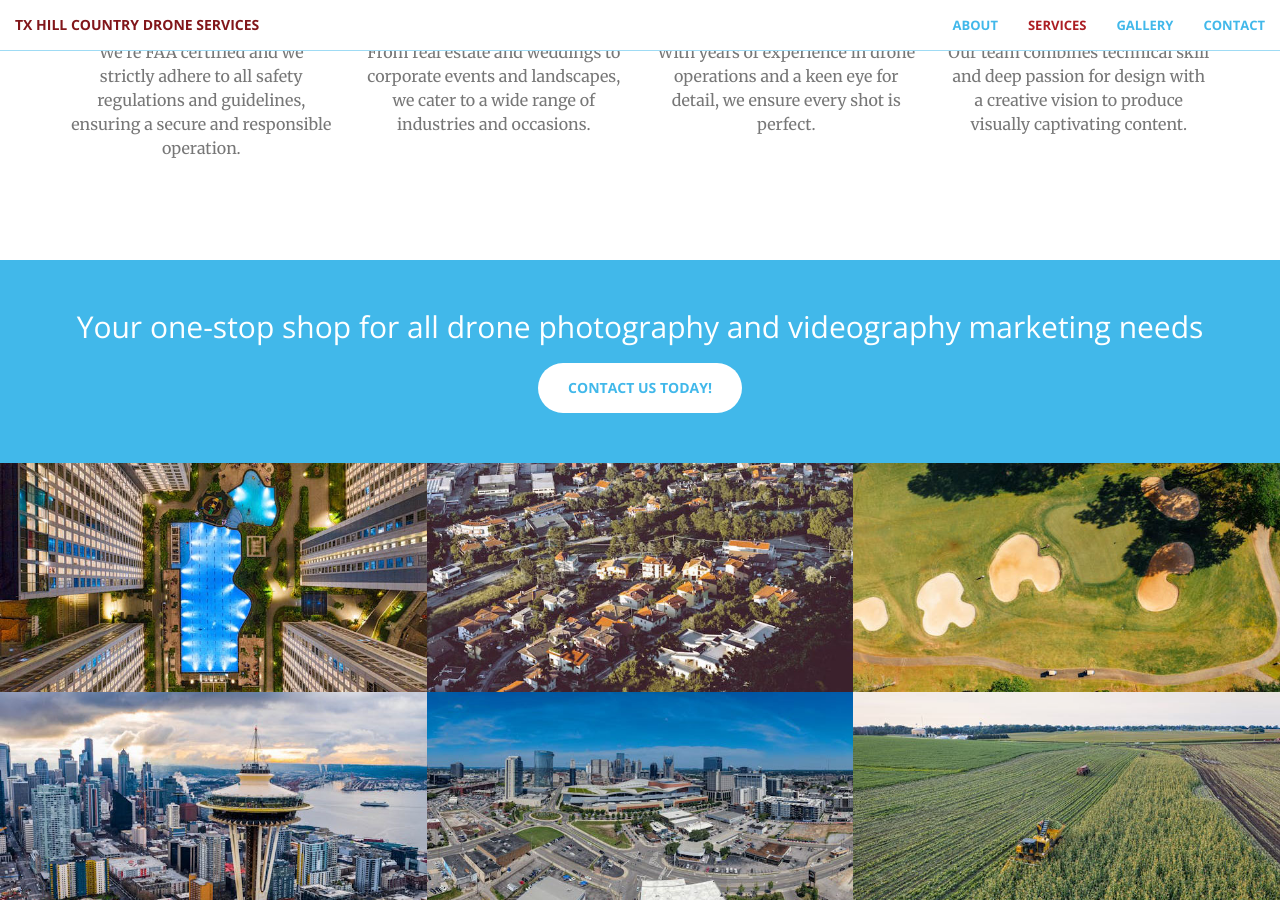
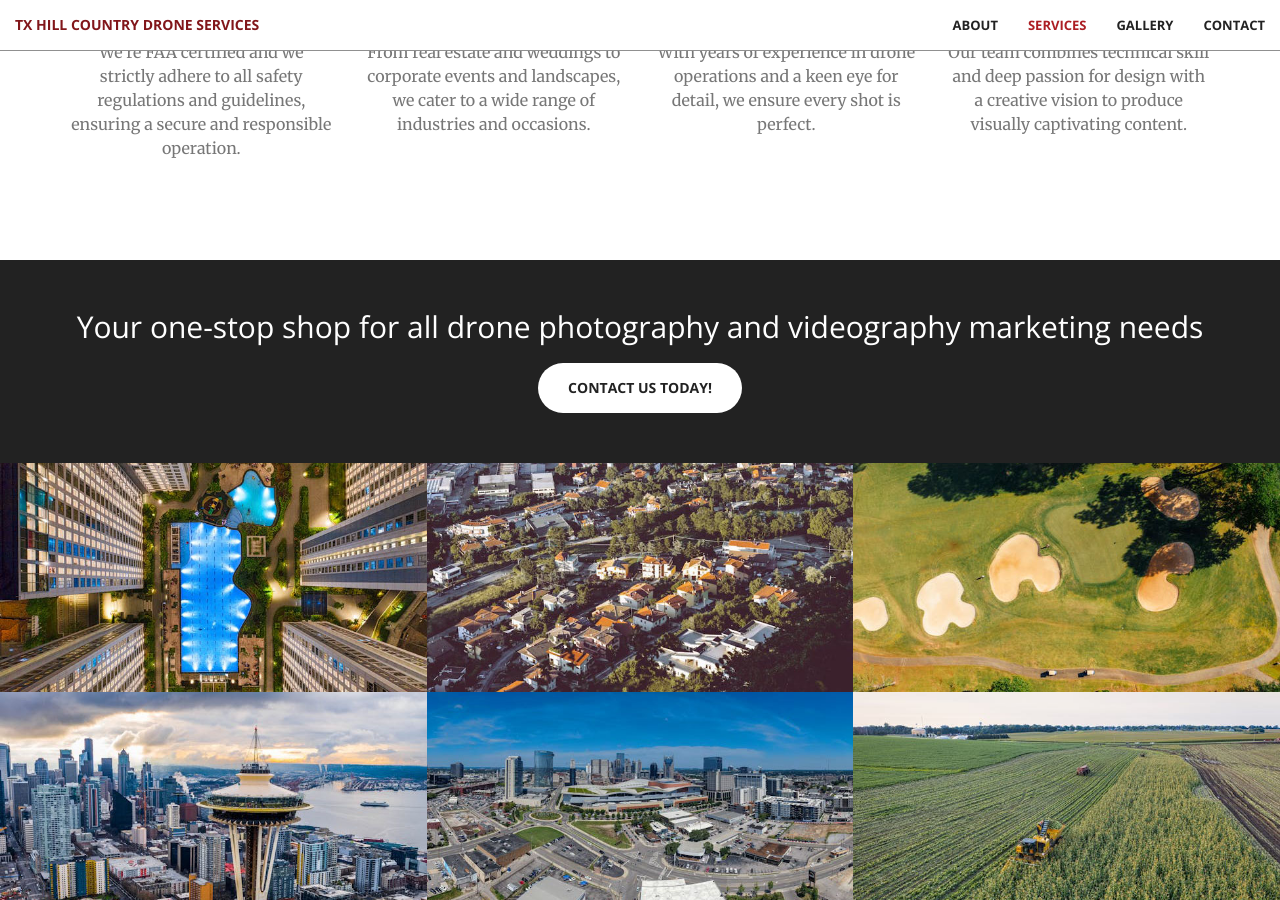
Before and after one commit to thcdroneservices/thcdroneservices.github.io, a Jekyll site: the page built from index.html, in a window 1280 px wide and 900 px high, scrolled down 2048 px. Built offline with Jekyll 4.4.1, drawn with Linux system fonts in a browser that asks for light colours.

Commit message:
undo update color

```diff
--- a/css/main.scss
+++ b/css/main.scss
@@ -35,7 +35,7 @@
 
 // variables.less
 $theme-primary: #AC1E23;
-$theme-dark: #41B8EA;
+$theme-dark: #222;
 
 // Import partials from `sass_dir` (defaults to `_sass`)
 @import
```
